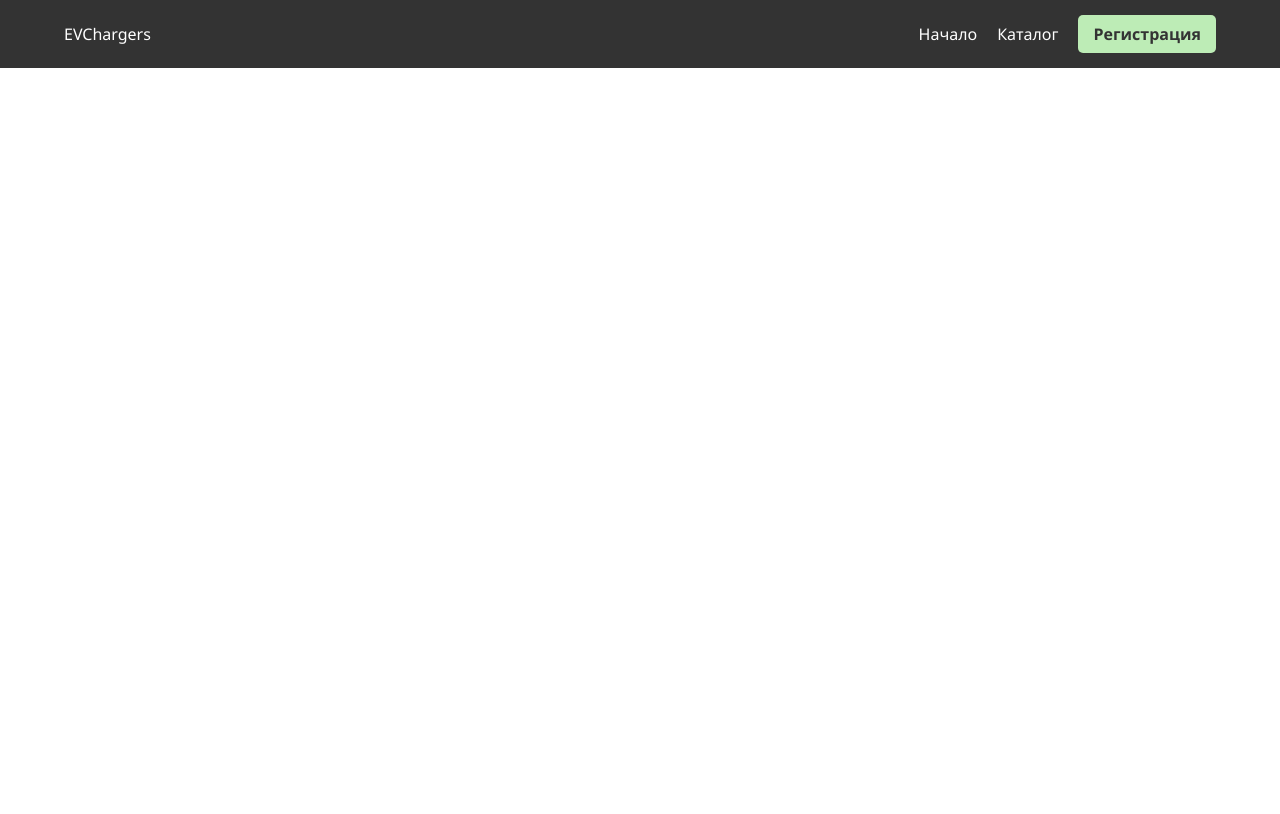
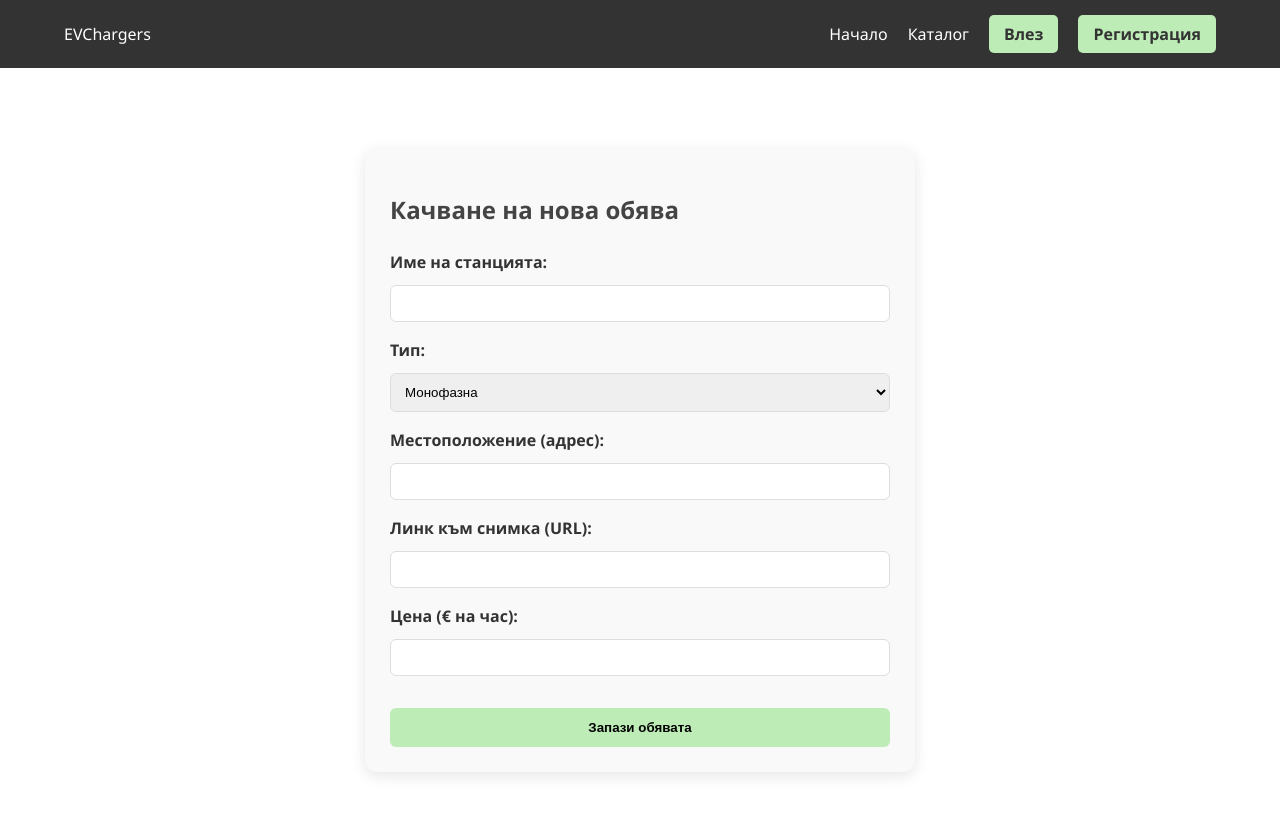
Before and after one commit to ToshkovToshko/Chargers-project, a React (Create React App) app: page /create-ad in a window 1280 px wide. Shown: the top 814 px of the page. Built offline with nearby package versions, Linux system fonts and the light colour scheme.

Commit message:
Login and create ad commit

```diff
--- a/db.json
+++ b/db.json
@@ -13,5 +13,14 @@
       "id": 2
     }
   ],
-  "ads": []
+  "ads": [
+    {
+      "name": "Зарядна станция 22 про",
+      "type": "Трифазна",
+      "address": "Жк. Дедово бл. 332 паркомясто 6",
+      "imageUrl": "https://evpoint.bg/data/ufiles/images/catalog/main/megacart-product2/zarqdna-stancia-s-displei-ev22-pro-22-kw.jpg",
+      "price": 5,
+      "id": 1
+    }
+  ]
 }
--- a/src/App.js
+++ b/src/App.js
@@ -4,6 +4,8 @@ import { BrowserRouter as Router, Routes, Route } from 'react-router-dom';
 import Navbar from './components/Navbar';
 import './App.css';
 import Register from './pages/Register';
+import Login from './pages/Login';
+import CreateAd from './pages/CreateAd';
 import { AuthProvider } from './context/AuthContext';
 
 // Временни страници (placeholder), докато създадем истинските файлове
@@ -22,6 +24,8 @@ function App() {
               <Route path="/" element={<Home />} />
               <Route path="/catalog" element={<Catalog />} />
               <Route path="/register" element={<Register />} />
+              <Route path="/login" element={<Login />} />
+              <Route path="/create-ad" element={<CreateAd />} />
             </Routes>
           </main>
         </div>
--- a/src/components/Navbar.css
+++ b/src/components/Navbar.css
@@ -50,4 +50,11 @@
   padding: 8px 15px;
   border-radius: 5px;
   font-weight: bold;
+  text-decoration: none;
+  transition: 0.3s;
 }
+
+.register-btn:hover {
+  background-color: #a8d5a1;
+  color: #000;
+}
--- a/src/components/Navbar.js
+++ b/src/components/Navbar.js
@@ -19,10 +19,21 @@ const Navbar = () => {
       <div className="nav-links">
         <Link to="/" className="nav-link">Начало</Link>
         <Link to="/catalog" className="nav-link">Каталог</Link>
+
+        {user && user.role === 'provider' && (
+         <Link to="/create-ad" className="nav-link">Качи обява</Link>
+        )}
+
         {user ? (
-          <button onClick={handleLogout} className="logout-btn">Изход</button>
+          <>
+            <span className="user-email">👤 {user.email}</span>
+            <button onClick={handleLogout} className="logout-btn">Изход</button>
+          </>
         ) : (
-          <Link to= "/Register" className="register-btn">Регистрация</Link>
+          <>
+            <Link to="/login" className="register-btn">Влез</Link>
+            <Link to= "/Register" className="register-btn">Регистрация</Link>
+          </>
         )}
       </div>
     </nav>
--- /dev/null
+++ b/src/pages/CreateAd.css
@@ -0,0 +1,40 @@
+.form-container {
+  max-width: 500px;
+  margin: 40px auto;
+  padding: 25px;
+  background: #f9f9f9;
+  border-radius: 12px;
+  box-shadow: 0 4px 15px rgba(0,0,0,0.1);
+}
+
+.ad-form {
+  display: flex;
+  flex-direction: column;
+  gap: 12px;
+}
+
+.ad-form label {
+  font-weight: bold;
+  margin-top: 5px;
+}
+
+.ad-form input, .ad-form select {
+  padding: 10px;
+  border: 1px solid #ddd;
+  border-radius: 6px;
+}
+
+.save-btn {
+  margin-top: 20px;
+  background-color: #bdecb6;
+  border: none;
+  padding: 12px;
+  font-weight: bold;
+  cursor: pointer;
+  border-radius: 6px;
+  transition: 0.3s;
+}
+
+.save-btn:hover {
+  background-color: #a8d5a1;
+}
--- /dev/null
+++ b/src/pages/CreateAd.js
@@ -0,0 +1,55 @@
+import React, { useState } from 'react';
+import axios from 'axios';
+import { useNavigate } from 'react-router-dom';
+import './CreateAd.css';
+
+const CreateAd = () => {
+  const [name, setName] = useState('');
+  const [type, setType] = useState('Монофазна');
+  const [address, setAddress] = useState('');
+  const [imageUrl, setImageUrl] = useState('');
+  const [price, setPrice] = useState('');
+  const navigate = useNavigate();
+
+  const handleSubmit = async (e) => {
+    e.preventDefault();
+    const newAd = { name, type, address, imageUrl, price: Number(price) };
+
+    try {
+      await axios.post('http://localhost:5000/ads', newAd);
+      alert("Обявата е качена успешно!");
+      navigate('/catalog');
+    } catch (error) {
+      alert("Грешка при качване на обявата.");
+    }
+  };
+
+  return (
+    <div className="form-container">
+      <h2>Качване на нова обява</h2>
+      <form onSubmit={handleSubmit} className="ad-form">
+        <label>Име на станцията:</label>
+        <input type="text" value={name} onChange={(e) => setName(e.target.value)} required />
+
+        <label>Тип:</label>
+        <select value={type} onChange={(e) => setType(e.target.value)}>
+          <option value="Монофазна">Монофазна</option>
+          <option value="Трифазна">Трифазна</option>
+        </select>
+
+        <label>Местоположение (адрес):</label>
+        <input type="text" value={address} onChange={(e) => setAddress(e.target.value)} required />
+
+        <label>Линк към снимка (URL):</label>
+        <input type="text" value={imageUrl} onChange={(e) => setImageUrl(e.target.value)} required />
+
+        <label>Цена (€ на час):</label>
+        <input type="number" value={price} onChange={(e) => setPrice(e.target.value)} required />
+
+        <button type="submit" className="save-btn">Запази обявата</button>
+      </form>
+    </div>
+  );
+};
+
+export default CreateAd;
--- /dev/null
+++ b/src/pages/Login.css
@@ -0,0 +1,30 @@
+.login-box {
+  max-width: 350px;
+  margin: 50px auto;
+  padding: 30px;
+  background: #f4f4f4;
+  border-radius: 10px;
+  box-shadow: 0 4px 10px rgba(0,0,0,0.1);
+  text-align: center;
+}
+
+form {
+  display: flex;
+  flex-direction: column;
+  gap: 15px;
+}
+
+input {
+  padding: 10px;
+  border: 1px solid #ccc;
+  border-radius: 5px;
+}
+
+button {
+  background-color: #bdecb6;
+  border: none;
+  padding: 12px;
+  font-weight: bold;
+  cursor: pointer;
+  border-radius: 5px;
+}
--- /dev/null
+++ b/src/pages/Login.js
@@ -0,0 +1,51 @@
+import React, { useState, useContext } from 'react';
+import axios from 'axios';
+import { useNavigate } from 'react-router-dom';
+import { AuthContext } from '../context/AuthContext';
+import './Login.css';
+
+const Login = () => {
+  const [email, setEmail] = useState('');
+  const [password, setPassword] = useState('');
+  const { login } = useContext(AuthContext);
+  const navigate = useNavigate();
+
+  const handleLogin = async (e) => {
+    e.preventDefault();
+    try {
+
+      // Вземаме всички потребители и търсим съвпадение
+      const res = await axios.get('http://localhost:5000/users');
+      const user = res.data.find(u => u.email === email && u.password === password);
+
+      if (user) {
+        login(user);
+        alert("Добре дошли!");
+        navigate('/catalog');
+      } else {
+        alert("Грешен имейл или парола!");
+      }
+    } catch (error) {
+      alert("Грешка при свързване със сървъра!");
+    }
+  };
+
+  return (
+    <div className="login-box">
+      <h2>Влез в профила си</h2>
+      <form onSubmit={handleLogin}>
+        <input
+          type="email" placeholder="Имейл"
+          onChange={(e) => setEmail(e.target.value)} required
+        />
+        <input
+          type="password" placeholder="Парола"
+          onChange={(e) => setPassword(e.target.value)} required
+        />
+        <button type="submit">Влез</button>
+      </form>
+    </div>
+  );
+};
+
+export default Login;
```
